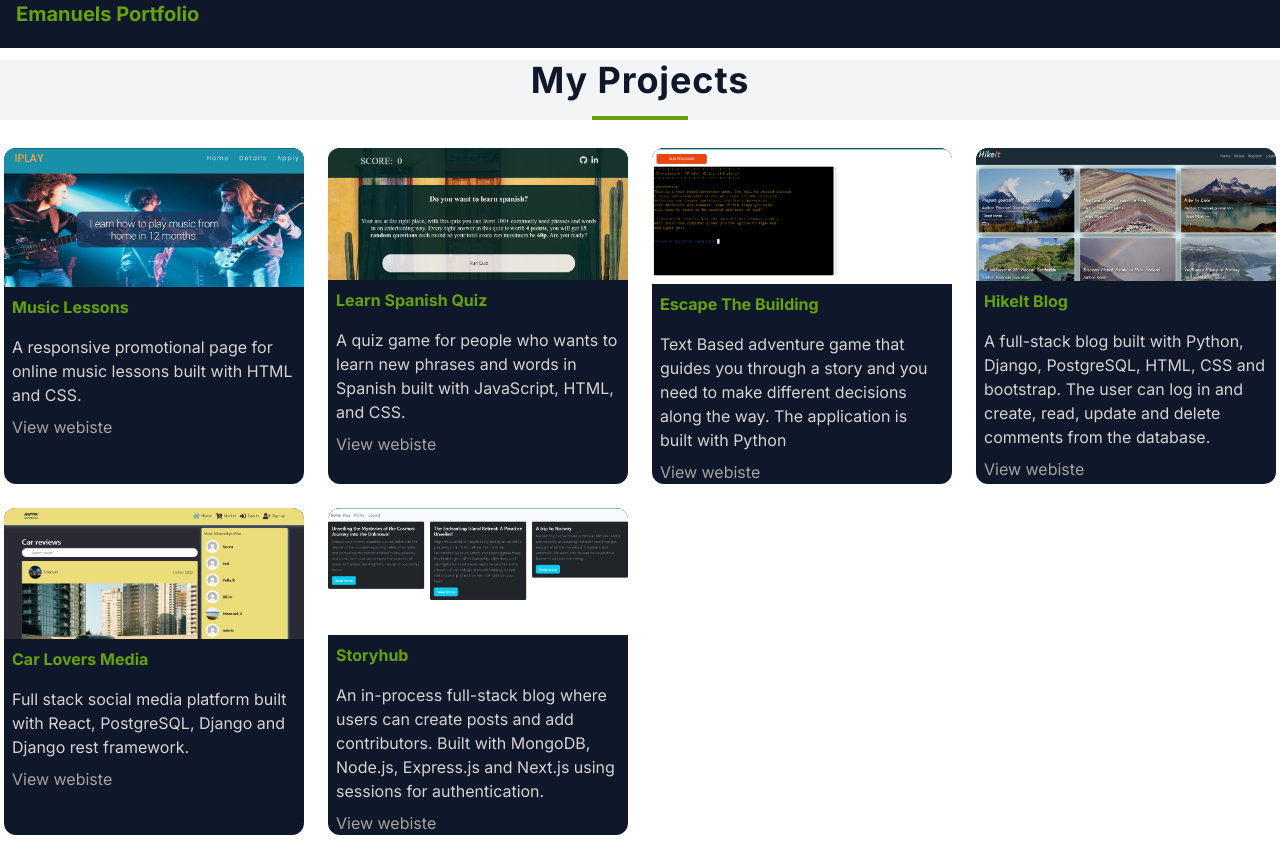
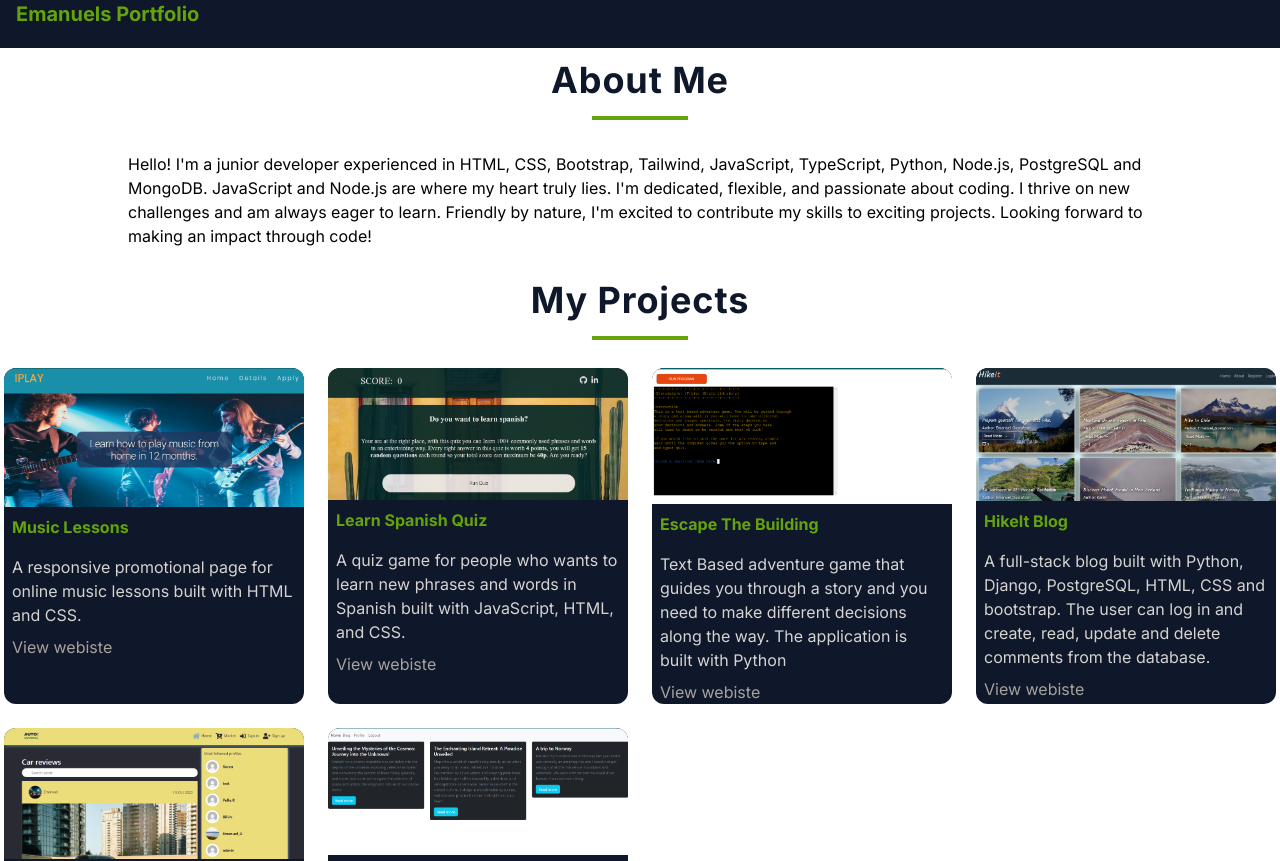
Before and after one commit to EmanuelGustafzon/portfolio, a Next.js app in the folder portfolio/: page / in a window 1280 px wide. Shown: the top 861 px of the page. Before the commit the page ends 839 px from the top, so only its background shows below. Built offline with nearby package versions, Linux system fonts and the light colour scheme.

Commit message:
add about me section

```diff
--- a/portfolio/app/page.tsx
+++ b/portfolio/app/page.tsx
@@ -12,6 +12,14 @@ export default function Home() {
   return (
     <div>
       <NavBar/>
+      <Header text='About Me'/>
+      <div className='flex justify-center mt-3 mb-3 w-76 lg:ml-32 lg:mr-32 mt-8 mb-8 bg-color-red'>
+        <p>
+          Hello! I'm a junior developer experienced in HTML, CSS, Bootstrap, Tailwind, JavaScript, TypeScript, Python, Node.js, PostgreSQL and MongoDB. JavaScript and Node.js are where my heart truly lies.
+          I'm dedicated, flexible, and passionate about coding. I thrive on new challenges and am always eager to learn. Friendly by nature, I'm excited to contribute my skills to exciting projects.
+          Looking forward to making an impact through code!
+        </p>
+      </div>
       <Header text='My Projects'/>
       <div className='grid grid-cols-auto gap-4 sm:grid-cols-2 md:grid-cols-3 lg:grid-cols-4' >
       {projects?.map( project => {
--- a/portfolio/components/Header.jsx
+++ b/portfolio/components/Header.jsx
@@ -3,7 +3,7 @@ import React from 'react'
 
 const Header = ({text}) => {
   return (
-    <div className='flex flex-col items-center justify-center bg-gray-100 mt-3 mb-6'>
+    <div className='flex flex-col items-center justify-center mt-3 mb-6'>
     <h2 className='text-slate-900 font-bold text-4xl tracking-wide mb-4'>
       {text}
     </h2>
```
